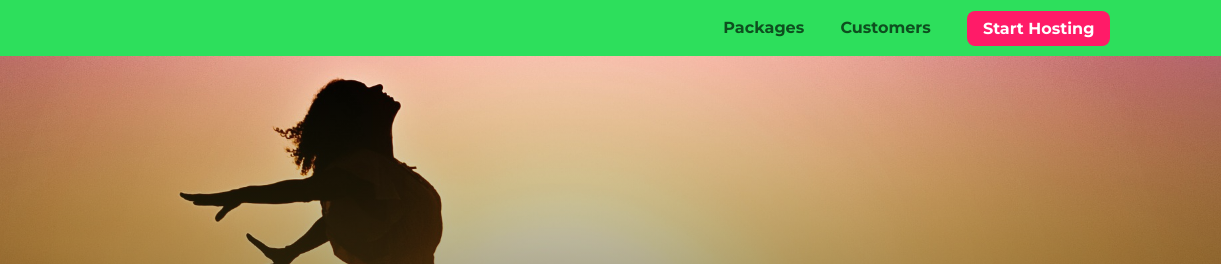
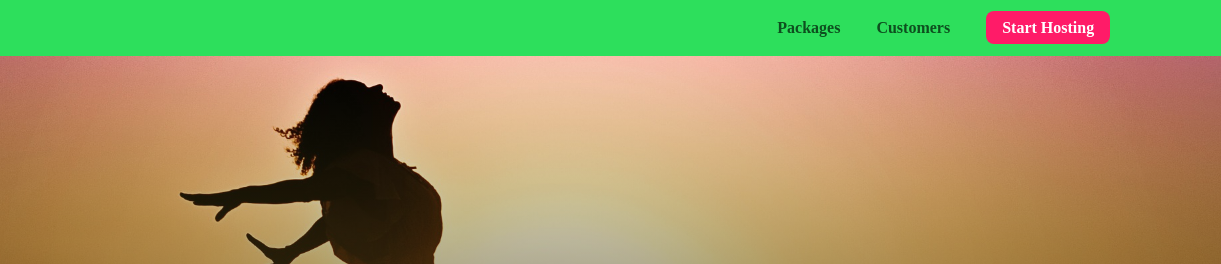
Before and after one commit to BrilliantPhoenix2024/Learning-HtmlCss, a plain HTML site: page Formatting_with_CSS/Working with Text and Fonts/Main Project/index.html in a window 1280 px wide. Shown: the top 264 px of the page, 59-1280 px from the left. Drawn offline with Linux system fonts and the light colour scheme.

Commit message:
Using the Default Font Families

```diff
--- a/Formatting_with_CSS/Working with Text and Fonts/Main Project/index.html
+++ b/Formatting_with_CSS/Working with Text and Fonts/Main Project/index.html
@@ -53,7 +53,7 @@
             <a href="./customers/index.html">Customers</a>
           </li>
           <li class="main-nav__item main-nav__item--cta">
-            <a href="start-hosting/index.html">Start Hosting</a>
+            <a href="./start-hosting/index.html">Start Hosting</a>
           </li>
         </ul>
       </nav>
@@ -68,7 +68,7 @@
           <a href="./customers/index.html">Customers</a>
         </li>
         <li class="mobile-nav__item mobile-nav__item--cta">
-          <a href="start-hosting/index.html">Start Hosting</a>
+          <a href="./start-hosting/index.html">Start Hosting</a>
         </li>
       </ul>
     </nav>
--- a/Formatting_with_CSS/Working with Text and Fonts/Main Project/shared.css
+++ b/Formatting_with_CSS/Working with Text and Fonts/Main Project/shared.css
@@ -8,7 +8,7 @@
 } */
 
 body {
-  font-family: 'Montserrat', sans-serif;
+  /* font-family: 'Montserrat', sans-serif; */
   margin: 0;
 }
 
```
